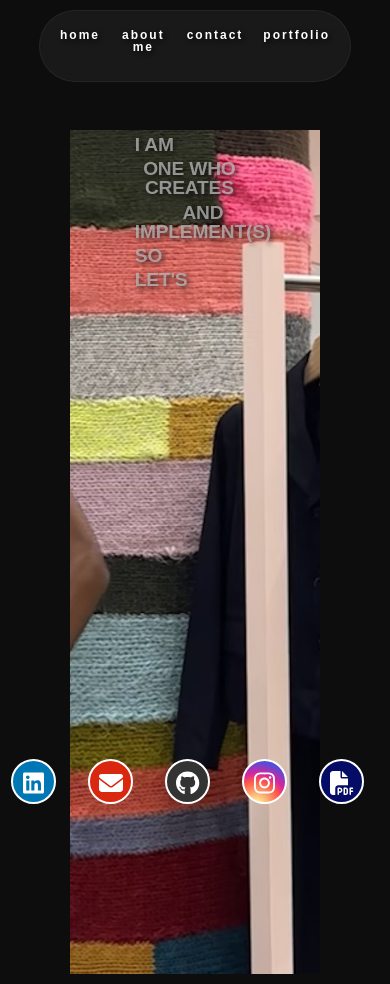
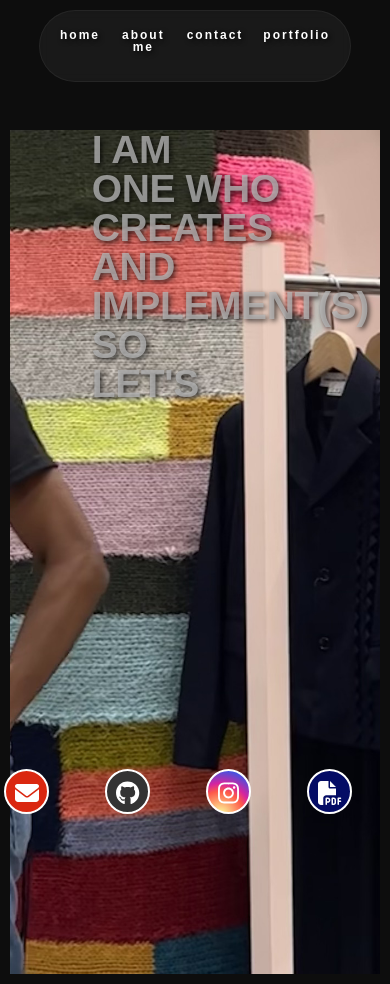
Before and after one commit to SimonYoseph/SimonYosephPortfolio, a React (Create React App) app: page / in a window 390 px wide. Built offline with nearby package versions, Linux system fonts and the light colour scheme.

Commit message:
mobile view adjustments

```diff
--- a/src/styles/App.css
+++ b/src/styles/App.css
@@ -282,35 +282,14 @@ nav button {
     right: 10px;
   }
 
+  @media (max-width: 480px) {
 
-  .homepage {
-    background-position: center center;
-    background-size: cover; /* Ensure the background image scales well */
-    min-height: 100vh; /* Keep full viewport height */
+    .homepage {
+      background-size: cover;
+      min-height: 100vh;
+
+    }
+
   }
 
-  .text-align h1 {
-    font-size: 1.5rem;
-    text-align: center; /* Center-align text for mobile */
-    margin: 5px 0;
-  }
-
-  .socialMediaIcons ul li {
-    margin: 10px 0; /* Space out icons for smaller screens */
-  }
-
-  /* Very Small Screens (e.g., Portrait phones) */
-@media (max-width: 480px) {
-  .homepage {
-    background-position: center center;
-    background-size: cover;
-    min-height: 100vh;
-  }
-
-  /* Adjust text further for small screens */
-  .text-align h1 {
-    font-size: 1.2rem;
-  }
 }
-
-}
```
